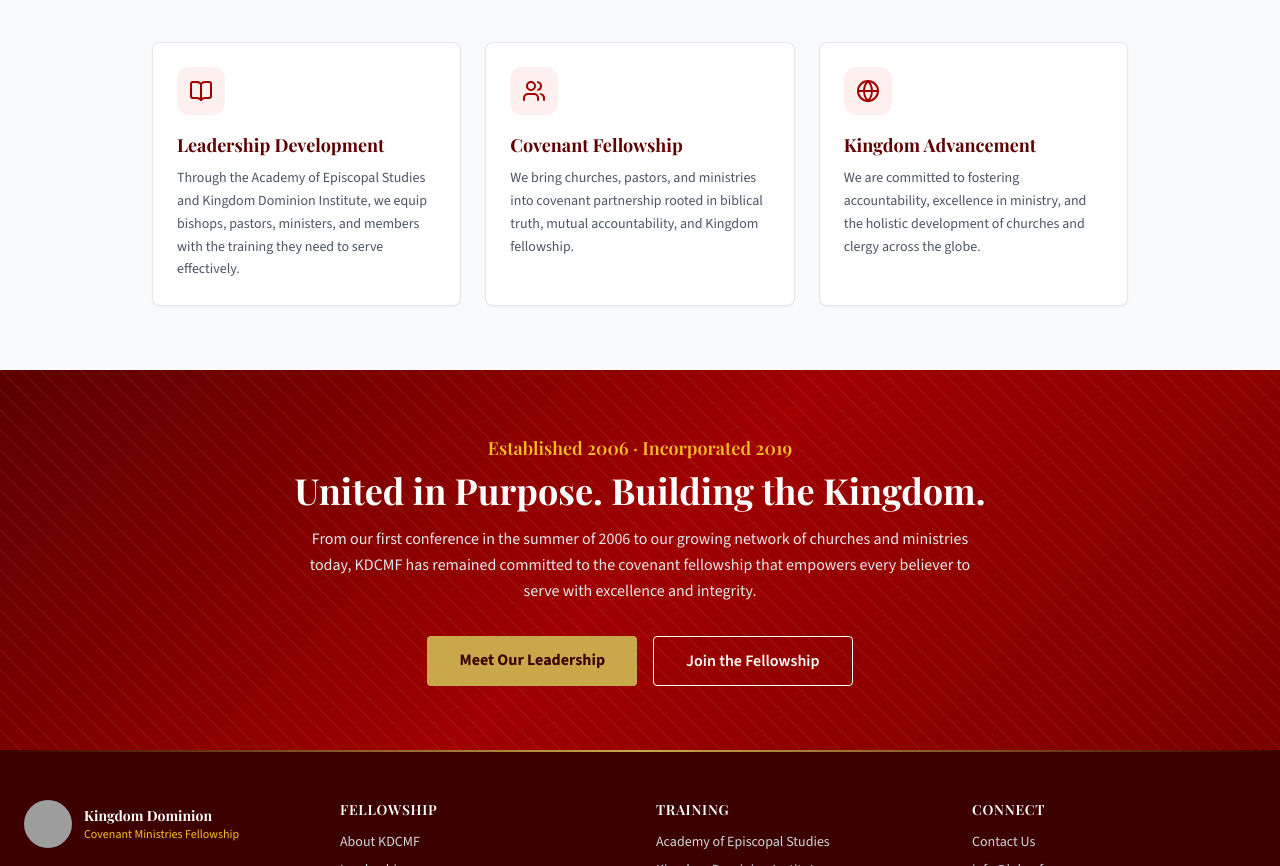
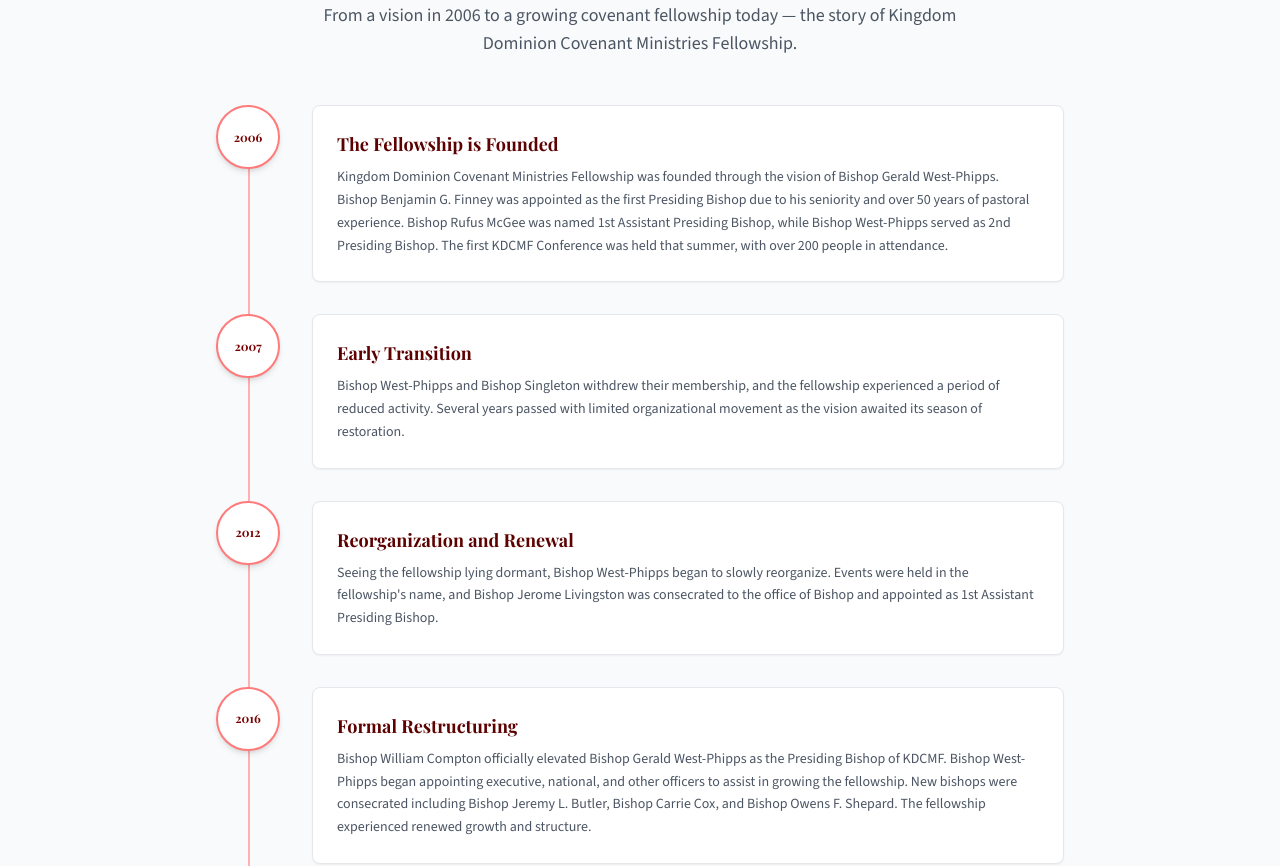
Before and after one commit to watchmanbyesct/kdcmf, a React (Vite) app: page /about in a window 1280 px wide. Shown: the part 1934-2800 px from the top of the page. Built offline with nearby package versions, Linux system fonts and the light colour scheme; no server answers; grey boxes are pictures that could not be loaded; a web font is replaced by a local one.

Commit message:
Add fellowship history to About page

```diff
--- a/src/pages/public/AboutPage.tsx
+++ b/src/pages/public/AboutPage.tsx
@@ -2,6 +2,44 @@
 import PublicLayout from '../../components/public/PublicLayout'
 import { KDCMF_SEAL } from '../../lib/logos'
 import { Shield, BookOpen, Users, Globe } from 'lucide-react'
+
+const TIMELINE = [
+  {
+    year: '2006',
+    title: 'The Fellowship is Founded',
+    desc: 'Kingdom Dominion Covenant Ministries Fellowship was founded through the vision of Bishop Gerald West-Phipps. Bishop Benjamin G. Finney was appointed as the first Presiding Bishop due to his seniority and over 50 years of pastoral experience. Bishop Rufus McGee was named 1st Assistant Presiding Bishop, while Bishop West-Phipps served as 2nd Presiding Bishop. The first KDCMF Conference was held that summer, with over 200 people in attendance.'
+  },
+  {
+    year: '2007',
+    title: 'Early Transition',
+    desc: 'Bishop West-Phipps and Bishop Singleton withdrew their membership, and the fellowship experienced a period of reduced activity. Several years passed with limited organizational movement as the vision awaited its season of restoration.'
+  },
+  {
+    year: '2012',
+    title: 'Reorganization and Renewal',
+    desc: 'Seeing the fellowship lying dormant, Bishop West-Phipps began to slowly reorganize. Events were held in the fellowship\'s name, and Bishop Jerome Livingston was consecrated to the office of Bishop and appointed as 1st Assistant Presiding Bishop.'
+  },
+  {
+    year: '2016',
+    title: 'Formal Restructuring',
+    desc: 'Bishop William Compton officially elevated Bishop Gerald West-Phipps as the Presiding Bishop of KDCMF. Bishop West-Phipps began appointing executive, national, and other officers to assist in growing the fellowship. New bishops were consecrated including Bishop Jeremy L. Butler, Bishop Carrie Cox, and Bishop Owens F. Shepard. The fellowship experienced renewed growth and structure.'
+  },
+  {
+    year: '2018',
+    title: 'Continued Growth',
+    desc: 'New leadership additions strengthened the fellowship. Rev. Dr. Jon McReynolds was consecrated as 2nd Presiding Bishop. Mother Joyce Rufus was named Mother of the Fellowship. Libby Swoope became Sacred Arts Coordinator. The fellowship continued expanding its reach and membership.'
+  },
+  {
+    year: '2019',
+    title: 'Legal Incorporation',
+    desc: 'Kingdom Dominion Covenant Ministries Fellowship Inc. was formally incorporated in the State of New York under Article 10 of the Religious Corporation Law on October 25, 2019, with its principal office in Rochester, New York.'
+  },
+  {
+    year: 'Today',
+    title: 'Under New Leadership',
+    desc: 'Under the leadership of Bishop Owens F. Shepard as Presiding Bishop, KDCMF continues to grow as a Spirit-filled covenant body united in purpose. The fellowship has launched the Academy of Episcopal Studies, the Kingdom Dominion Institute, and a full suite of auxiliaries to serve every member of the body.'
+  },
+]
 
 export default function AboutPage() {
   return (
@@ -26,7 +64,7 @@
               <div className="gold-bar w-12 mb-4" style={{ height: '3px' }} />
               <h2 className="section-title mb-4">Who We Are</h2>
               <p className="text-gray-600 font-body leading-relaxed mb-4">
-                Kingdom Dominion Covenant Ministries Fellowship Inc. (KDCMF) is a nonprofit religious corporation incorporated in the State of New York under Article 10 of the Religious Corporation Law, with its original incorporation dated October 25, 2019.
+                Kingdom Dominion Covenant Ministries Fellowship Inc. (KDCMF) is a nonprofit religious corporation incorporated in the State of New York, with its principal office in Rochester, New York. The Fellowship was founded in 2006 and formally incorporated on October 25, 2019.
               </p>
               <p className="text-gray-600 font-body leading-relaxed mb-4">
                 We are a Spirit-filled covenant body of churches, pastors, leaders, and members united in purpose to advance the Kingdom of God. Founded on the strength of prayer, the sacrifice of faithful leaders, and the vision of covenant fellowship, KDCMF empowers every believer to serve with excellence and integrity.
@@ -36,7 +74,7 @@
               </p>
             </div>
             <div className="flex justify-center">
-              <img src={KDCMF_SEAL} alt="KDCMF Seal" className="w-64 h-64 object-contain drop-shadow-xl" />
+              <img src={KDCMF_SEAL} alt="KDCMF Seal" className="w-96 h-96 object-contain drop-shadow-xl" />
             </div>
           </div>
         </div>
@@ -83,8 +121,49 @@
         </div>
       </section>
 
+      {/* Our History */}
+      <section className="py-16 bg-gray-50">
+        <div className="max-w-4xl mx-auto px-4 sm:px-6">
+          <div className="text-center mb-12">
+            <div className="gold-bar mx-auto w-24 mb-6" style={{ height: '3px' }} />
+            <h2 className="section-title mb-3">Our History</h2>
+            <p className="section-subtitle max-w-2xl mx-auto">
+              From a vision in 2006 to a growing covenant fellowship today — the story of Kingdom Dominion Covenant Ministries Fellowship.
+            </p>
+          </div>
+
+          <div className="relative">
+            {/* Timeline line */}
+            <div className="absolute left-8 top-0 bottom-0 w-0.5 bg-crimson-200 hidden md:block" />
+
+            <div className="space-y-8">
+              {TIMELINE.map((item) => (
+                <div key={item.year} className="relative flex gap-6 md:gap-8">
+                  {/* Year bubble */}
+                  <div className="flex-shrink-0 w-16 flex flex-col items-center">
+                    <div className={`w-16 h-16 rounded-full flex items-center justify-center font-display font-bold text-xs text-center leading-tight z-10 shadow-md ${
+                      item.year === 'Today'
+                        ? 'bg-crimson-gradient text-white'
+                        : 'bg-white border-2 border-crimson-300 text-crimson-800'
+                    }`}>
+                      {item.year}
+                    </div>
+                  </div>
+
+                  {/* Content */}
+                  <div className={`flex-1 card p-6 mb-0 ${item.year === 'Today' ? 'border-crimson-200 bg-crimson-50' : ''}`}>
+                    <h3 className="font-display text-lg font-bold text-crimson-900 mb-2">{item.title}</h3>
+                    <p className="text-gray-600 font-body text-sm leading-relaxed">{item.desc}</p>
+                  </div>
+                </div>
+              ))}
+            </div>
+          </div>
+        </div>
+      </section>
+
       {/* What We Do */}
-      <section className="py-16 bg-gray-50">
+      <section className="py-16 bg-white">
         <div className="max-w-5xl mx-auto px-4 sm:px-6">
           <div className="text-center mb-10">
             <h2 className="section-title mb-3">What We Do</h2>
@@ -120,7 +199,7 @@
         </div>
       </section>
 
-      {/* Established */}
+      {/* CTA */}
       <section className="py-16 bg-crimson-gradient relative overflow-hidden">
         <div className="absolute inset-0 opacity-10" style={{
           backgroundImage: 'repeating-linear-gradient(45deg, #c9a84c 0, #c9a84c 1px, transparent 0, transparent 50%)',
--- a/src/pages/public/AcademyPage.tsx
+++ b/src/pages/public/AcademyPage.tsx
@@ -52,7 +52,7 @@
             </div>
             <div className="flex-shrink-0">
               <img src={AES_LOGO} alt="Academy of Episcopal Studies"
-                className="w-40 h-40 object-contain drop-shadow-xl"
+                className="w-60 h-60 object-contain drop-shadow-xl"
                 onError={e => { (e.target as HTMLImageElement).style.display = 'none' }}
               />
             </div>
@@ -149,9 +149,6 @@
                       {course.code && <div className="text-xs text-gray-400 font-body mb-1">{course.code}</div>}
                       <h3 className="font-display font-bold text-crimson-900">{course.title}</h3>
                     </div>
-                    <span className={`badge text-xs capitalize ${course.price > 0 ? 'badge-crimson' : 'badge-green'}`}>
-                      {course.price > 0 ? `$${course.price}` : 'Free'}
-                    </span>
                   </div>
                   {course.description && <p className="text-sm text-gray-500 font-body mt-2 mb-3 leading-relaxed">{course.description}</p>}
                   <div className="flex items-center gap-3 text-xs text-gray-400 font-body">
--- a/src/pages/public/KdiPage.tsx
+++ b/src/pages/public/KdiPage.tsx
@@ -2,7 +2,7 @@
 import { Link } from 'react-router-dom'
 import PublicLayout from '../../components/public/PublicLayout'
 import { supabase } from '../../lib/supabase'
-import { BookOpen, Clock, Users } from 'lucide-react'
+import { BookOpen, Users } from 'lucide-react'
 import { KDI_LOGO } from '../../lib/logos'
 
 const CERTIFICATES = [
@@ -27,10 +27,6 @@
       .then(({ data }) => { setCourses(data || []); setLoading(false) })
   }, [])
 
-  const levelColor = (level: string) => {
-    const map: Record<string, string> = { beginner: 'bg-green-100 text-green-700', intermediate: 'bg-blue-100 text-blue-700', advanced: 'bg-purple-100 text-purple-700', certification: 'bg-yellow-100 text-yellow-700' }
-    return map[level] || 'bg-gray-100 text-gray-700'
-  }
 
   return (
     <PublicLayout>
@@ -49,7 +45,7 @@
             </div>
             <div className="flex-shrink-0">
               <img src={KDI_LOGO} alt="Kingdom Dominion Institute"
-                className="w-40 h-40 object-contain drop-shadow-xl"
+                className="w-60 h-60 object-contain drop-shadow-xl"
                 onError={e => { (e.target as HTMLImageElement).style.display = 'none' }}
               />
             </div>
@@ -135,16 +131,6 @@
                       {c.code && <div className="text-xs text-gray-400 font-body mb-1">{c.code}</div>}
                       <h3 className="font-display font-bold text-crimson-900 text-sm">{c.title}</h3>
                     </div>
-                    <span className={`badge text-xs capitalize ${levelColor(c.level)}`}>{c.level}</span>
-                  </div>
-                  {c.description && <p className="text-xs text-gray-500 font-body mt-1 mb-3 leading-relaxed">{c.description}</p>}
-                  <div className="flex items-center justify-between">
-                    <div className="flex items-center gap-3 text-xs text-gray-400 font-body">
-                      {c.duration_hours && <span className="flex items-center gap-1"><Clock size={11} /> {c.duration_hours}h</span>}
-                    </div>
-                    <span className={`text-xs font-semibold font-body ${c.price > 0 ? 'text-crimson-700' : 'text-green-600'}`}>
-                      {c.price > 0 ? `$${c.price}` : 'Free'}
-                    </span>
                   </div>
                 </div>
               ))}
```
Also changed, not shown: src/pages/member/MemberCourses.tsx (+23 -43 lines).
